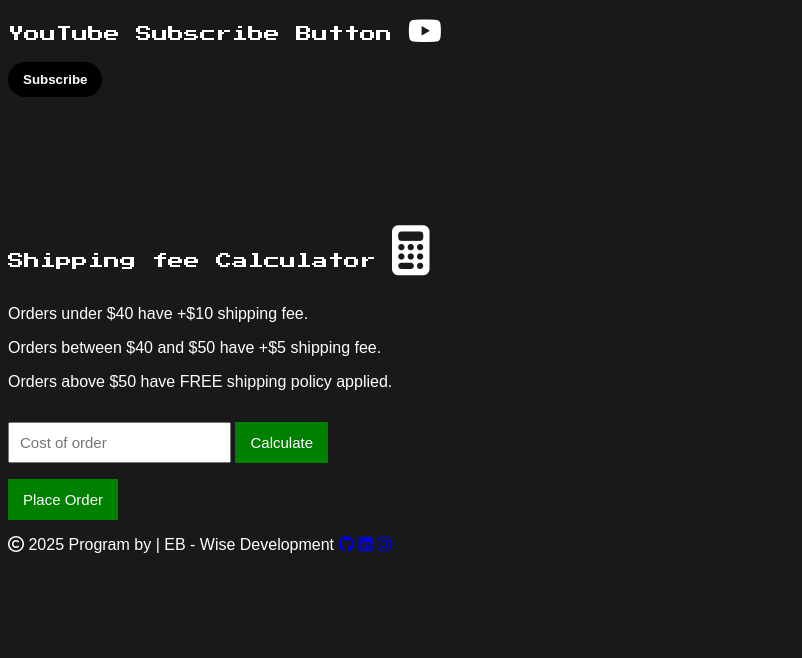
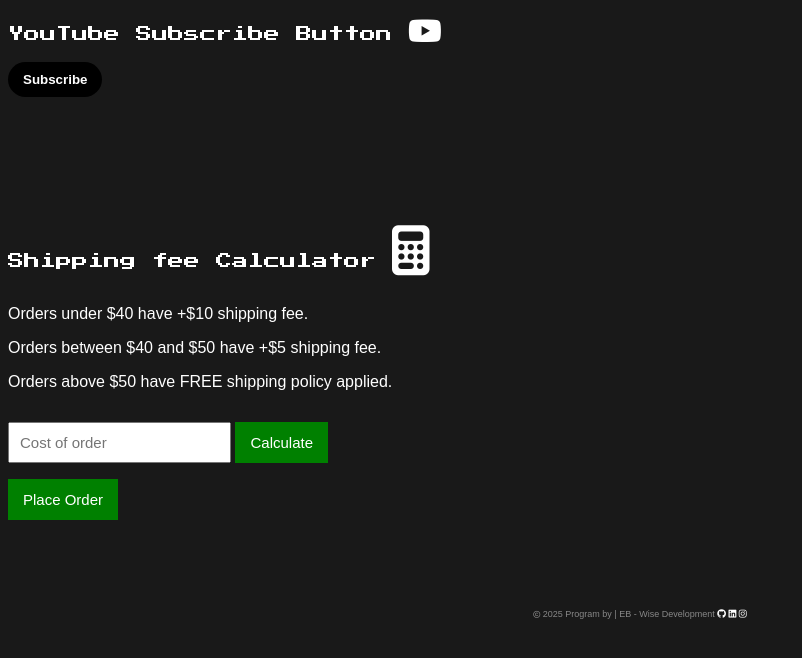
Before and after one commit to emmanuel-wisedev/youtubebutton-shippingfeecalc, a plain HTML site: page index.html in a window 1280 px wide. Shown: the whole page, without its empty margins (0-802 px from the left). Drawn offline with Linux system fonts and the light colour scheme.

Commit message:
Update style.css

```diff
--- a/style.css
+++ b/style.css
@@ -89,3 +89,23 @@ p {
 .fa-youtube {
   font-size: 30px;
 }
+
+footer {
+  display: flex;
+  justify-content: center;
+  margin: 10vh auto 0 auto;
+}
+
+footer p {
+  color: #888;
+  font-size: 9px;
+}
+
+footer i {
+  color: #fff;
+}
+
+.fa-copyright {
+  font-size: 7px;
+  color: #888;
+}
```
